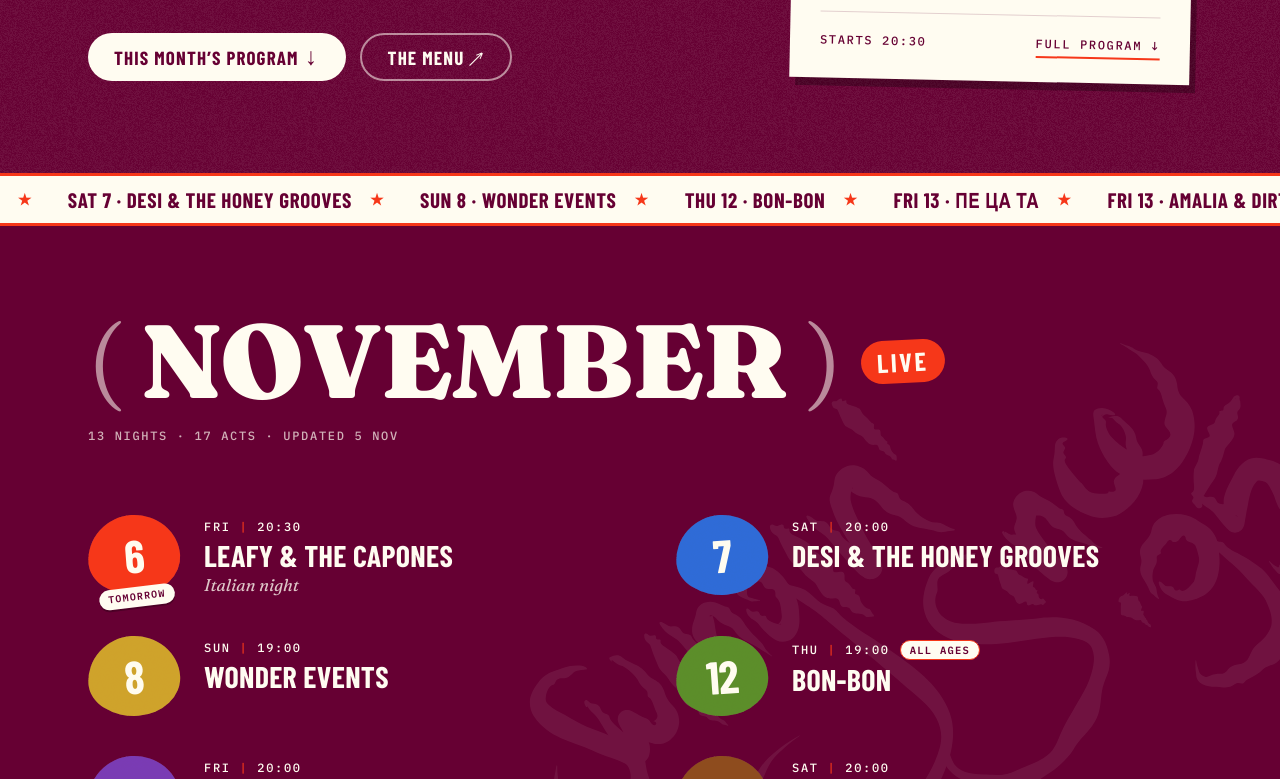
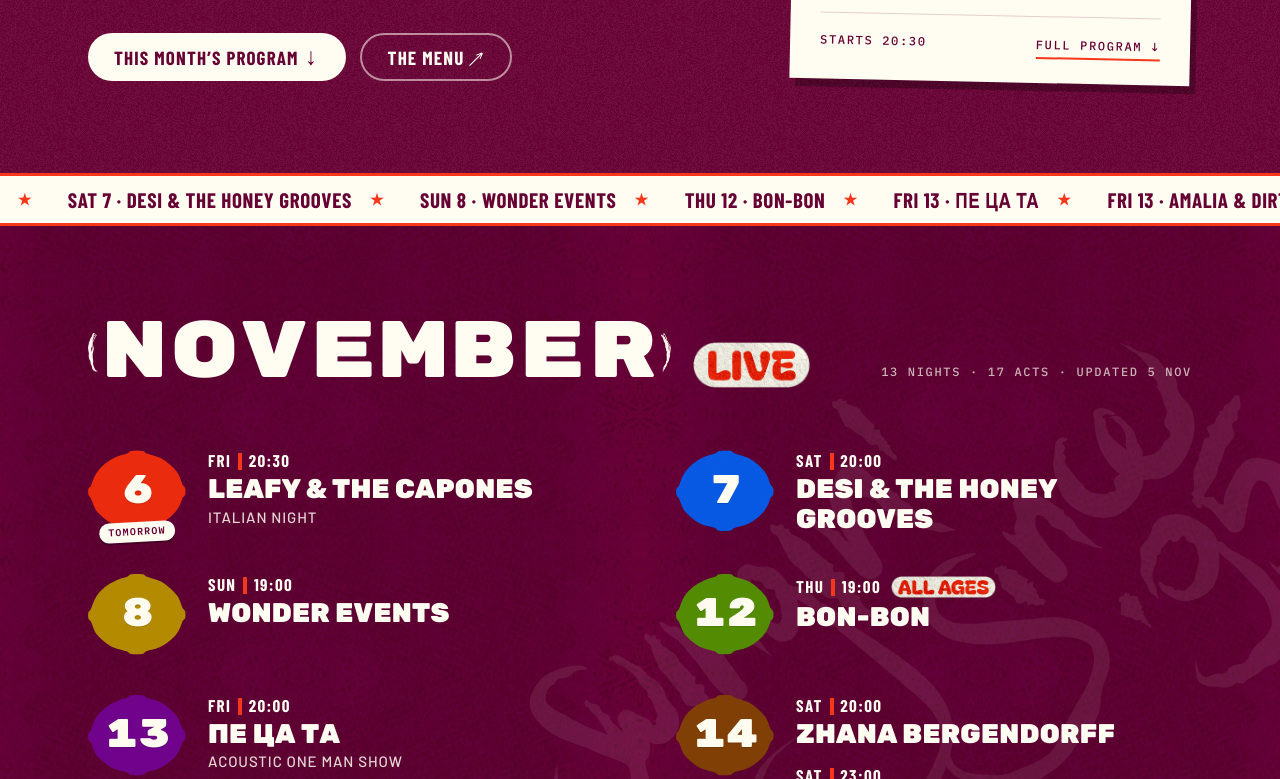
Before and after one commit to swingsofia95/swing-site, a plain HTML site: page index.html in a window 1280 px wide. Shown: the part 590-1369 px from the top of the page. Drawn offline with nearby package versions, Linux system fonts and the light colour scheme; a web font is replaced by a local one.

Commit message:
Program section styled after the monthly poster
Date pills now use the blob outline traced from the Instagram poster
(clip-path) in the poster's sampled colours; the LIVE and ALL AGES badges
and the hand-drawn parentheses are cut from the poster as PNGs; the
section background is a mirrored tile of the poster's texture. Rubik and
Rubik Mono One stand in for the poster fonts until the real files arrive.

Co-Authored-By: Claude Fable 5.1 <noreply@anthropic.com>
Claude-Session: https://claude.ai/code/session_014caKxhhsKNwhK1Qa1qo7BS

```diff
--- a/index.html
+++ b/index.html
@@ -18,7 +18,7 @@
 <link rel="apple-touch-icon" href="assets/icon-180.png">
 <link rel="preconnect" href="https://fonts.googleapis.com">
 <link rel="preconnect" href="https://fonts.gstatic.com" crossorigin>
-<link rel="stylesheet" href="https://fonts.googleapis.com/css2?family=Barlow+Condensed:ital,wght@0,500;0,600;0,700;0,800;0,900;1,500&family=Fraunces:ital,opsz,wght,SOFT,WONK@0,9..144,300..900,0..100,0..1;1,9..144,300..900,0..100,0..1&family=IBM+Plex+Mono:wght@400;500;600&family=Oswald:wght@600;700&family=Playfair+Display:ital,wght@0,900;1,900&display=swap">
+<link rel="stylesheet" href="https://fonts.googleapis.com/css2?family=Barlow+Condensed:ital,wght@0,500;0,600;0,700;0,800;0,900;1,500&family=Fraunces:ital,opsz,wght,SOFT,WONK@0,9..144,300..900,0..100,0..1;1,9..144,300..900,0..100,0..1&family=IBM+Plex+Mono:wght@400;500;600&family=Oswald:wght@600;700&family=Playfair+Display:ital,wght@0,900;1,900&family=Rubik:wght@900&family=Rubik+Mono+One&family=Barlow:wght@500&display=swap">
 <style>
 /* ------------------------------------------------------------
    SWING homepage. Same brand as the menu site: burgundy ground, cream type,
@@ -38,6 +38,9 @@
   --display:'Fraunces','Playfair Display',Georgia,'Times New Roman',serif;
   --body:'Barlow Condensed','Oswald','Arial Narrow','Roboto Condensed',sans-serif;
   --mono:'IBM Plex Mono',ui-monospace,SFMono-Regular,Menlo,monospace;
+  --poster:'Rubik','Oswald',Arial,sans-serif;            /* stand-in for the poster's act font */
+  --poster-wide:'Rubik Mono One','Rubik','Oswald',sans-serif; /* stand-in for the poster's title font */
+  --wide:'Barlow','Barlow Condensed',Arial,sans-serif;
   --pad:clamp(20px,4vw,48px);
   color-scheme:dark;
 }
@@ -100,7 +103,7 @@ section{scroll-margin-top:12px}
 .next .card{background:var(--fg);color:var(--bg);padding:30px 30px 24px;box-shadow:6px 8px 0 rgba(0,0,0,.28)}
 .next .when{display:flex;align-items:center;gap:10px}
 .next .when::before{content:"";width:10px;height:10px;border-radius:50%;background:var(--accent);flex:0 0 auto}
-.next .act{font:700 clamp(34px,3.6vw,46px)/.95 var(--body);text-transform:uppercase;margin-top:14px;overflow-wrap:anywhere}
+.next .act{font:900 clamp(26px,2.8vw,36px)/1.02 var(--poster);text-transform:uppercase;margin-top:14px;overflow-wrap:anywhere}
 .next .sub{font-size:20px;color:rgba(102,0,51,.82);margin-top:6px}
 .next .foot{display:flex;justify-content:space-between;align-items:center;gap:12px;flex-wrap:wrap;margin-top:24px;border-top:1.5px solid rgba(102,0,51,.18);padding-top:14px}
 .next .foot a{color:var(--bg);text-decoration:none;border-bottom:2px solid var(--accent);padding:6px 0 3px}
@@ -114,37 +117,42 @@ section{scroll-margin-top:12px}
 @keyframes tick{from{transform:translateX(0)}to{transform:translateX(-50%)}}
 @media (prefers-reduced-motion:reduce){.tick{animation:none;flex-wrap:wrap;width:auto;row-gap:8px}}
 
-/* Program */
-#program{position:relative;overflow:hidden}
-#program .wm{position:absolute;right:-4%;top:150px;width:min(72vw,820px);height:auto;opacity:.07;transform:rotate(-14deg);pointer-events:none}
-#program .sax{position:absolute;right:2%;bottom:90px;height:300px;width:auto;transform:rotate(14deg);opacity:.5;pointer-events:none}
+/* Program — the poster, on the web. Blob shape, badges and parentheses are cut from the poster;
+   Rubik / Rubik Mono One stand in for its fonts until the real files are in assets/. */
+#program{position:relative;overflow:hidden;background:#4A0024 url(assets/program-bg.jpg) center/680px auto repeat;background-blend-mode:screen}
+#program::before{content:"";position:absolute;inset:0;background:rgba(102,0,51,.45);pointer-events:none}
+#program .wm{position:absolute;right:-4%;top:150px;width:min(72vw,820px);height:auto;opacity:.08;transform:rotate(-14deg);pointer-events:none}
+#program .sax{position:absolute;right:2%;bottom:90px;height:300px;width:auto;transform:rotate(14deg);opacity:.45;pointer-events:none}
 #program .wrap{padding-top:88px;padding-bottom:96px}
 .prog-head{display:flex;flex-wrap:wrap;align-items:flex-end;justify-content:space-between;gap:20px 40px}
-.prog-head h2{margin:0;display:flex;align-items:center;gap:20px;flex-wrap:wrap}
-.prog-head .month{font-size:clamp(40px,10.5vw,104px);font-weight:900;line-height:.9;letter-spacing:-.01em;text-transform:uppercase;white-space:nowrap}
-.prog-head .month.two{white-space:normal;font-size:clamp(32px,7vw,80px)}
-@media (max-width:560px){.prog-foot .btn{width:100%;white-space:normal;line-height:1.15;padding:12px 20px}}
-.prog-head .month i{font-style:normal;font-weight:300;opacity:.55}
-.prog-head .live{background:var(--accent);color:var(--fg);font:800 26px/1 var(--body);letter-spacing:.1em;padding:9px 16px 8px;border-radius:999px;text-transform:uppercase;transform:rotate(-3deg)}
+.prog-head h2{margin:0;display:flex;align-items:center;gap:14px 22px;flex-wrap:wrap}
+.prog-head .title{display:inline-flex;align-items:center;gap:.12em}
+.prog-head .paren{height:1.45em;width:auto;flex:0 0 auto}
+.prog-head .month{font:400 clamp(30px,7.4vw,80px)/.95 var(--poster-wide);letter-spacing:.02em;text-transform:uppercase;white-space:nowrap}
+.prog-head .month.two{white-space:normal;font-size:clamp(24px,5vw,56px)}
+.prog-head .live{height:clamp(34px,4vw,46px);width:auto;display:block;align-self:flex-end;margin-bottom:.1em}
 .prog-head .stats{margin:0 0 10px;color:rgba(255,252,241,.7)}
+@media (max-width:560px){.prog-foot .btn{display:flex;flex-wrap:wrap;justify-content:center;gap:2px 8px;width:100%;line-height:1.3;padding:10px 20px}.prog-foot .btn span{white-space:nowrap}}
 .days{list-style:none;margin:60px 0 0;padding:0;display:grid;grid-template-columns:1fr;gap:40px 72px}
 @media (min-width:900px){.days{grid-template-columns:1fr 1fr}}
-.day{display:flex;gap:24px;align-items:flex-start}
-.pill{position:relative;flex:0 0 auto;width:92px;height:80px;display:flex;align-items:center;justify-content:center;border-radius:50% 50% 48% 52% / 56% 54% 46% 44%;transform:rotate(-4deg);color:var(--fg);font:900 46px/1 var(--body);letter-spacing:-.02em}
-.pill::after{content:"";position:absolute;inset:0;border-radius:inherit;background:url(assets/grain-dark.png) repeat;background-size:160px 160px;opacity:.22;mix-blend-mode:multiply;pointer-events:none}
+.day{display:flex;gap:22px;align-items:flex-start}
+.pillwrap{position:relative;flex:0 0 auto}
+.pill{position:relative;width:98px;height:81px;display:flex;align-items:center;justify-content:center;clip-path:url(#blob);-webkit-clip-path:url(#blob);color:var(--fg);font:400 40px/1 var(--poster-wide);letter-spacing:-.04em;text-shadow:0 1px 0 rgba(0,0,0,.12)}
+.pill::after{content:"";position:absolute;inset:0;background:url(assets/grain-dark.png) repeat;background-size:140px 140px;opacity:.28;mix-blend-mode:multiply;pointer-events:none}
 .pill span{position:relative}
-.pill .chip{position:absolute;left:50%;bottom:-12px;transform:translateX(-50%) rotate(-3deg);background:var(--fg);color:var(--bg);font:600 10px/1 var(--mono);letter-spacing:.12em;text-transform:uppercase;padding:5px 9px;border-radius:999px;white-space:nowrap;box-shadow:0 2px 0 rgba(0,0,0,.25)}
-@media (max-width:560px){.pill{width:76px;height:66px;font-size:38px}.day{gap:18px}}
-.shows{display:flex;flex-direction:column;gap:16px;padding-top:4px;min-width:0;flex:1 1 auto}
-.show{display:flex;flex-direction:column;gap:4px}
-.show .meta{display:flex;align-items:center;gap:10px;flex-wrap:wrap}
-.show .meta i{font-style:normal;color:var(--accent)}
-.show .act{font:700 30px/1.02 var(--body);text-transform:uppercase;letter-spacing:.01em;overflow-wrap:anywhere}
-.badge{display:inline-flex;align-items:center;height:20px;padding:0 9px;border-radius:999px;background:var(--fg);color:var(--bg);border:1.5px solid var(--accent);font:600 10.5px/1 var(--mono);letter-spacing:.12em;text-transform:uppercase}
+.pillwrap .chip{position:absolute;left:50%;bottom:-11px;transform:translateX(-50%) rotate(-3deg);background:var(--fg);color:var(--bg);font:600 10px/1 var(--mono);letter-spacing:.12em;text-transform:uppercase;padding:5px 9px;border-radius:999px;white-space:nowrap;box-shadow:0 2px 0 rgba(0,0,0,.25)}
+@media (max-width:560px){.pill{width:80px;height:66px;font-size:32px}.day{gap:16px}}
+.shows{display:flex;flex-direction:column;gap:18px;padding-top:2px;min-width:0;flex:1 1 auto}
+.show{display:flex;flex-direction:column;gap:3px}
+.show .meta{display:flex;align-items:center;gap:10px;flex-wrap:wrap;font:700 17px/1 var(--body);letter-spacing:.08em;text-transform:uppercase}
+.show .meta i{display:inline-block;width:4px;height:17px;background:var(--accent);margin:0 2px;vertical-align:-3px}
+.show .act{font:900 27px/1.08 var(--poster);text-transform:uppercase;letter-spacing:.01em;overflow-wrap:anywhere;margin-top:2px}
+.show .sub{font:500 15px/1.3 var(--wide);letter-spacing:.06em;text-transform:uppercase;font-style:normal;color:rgba(255,252,241,.85)}
+.badge{display:block;height:22px;width:auto}
 .prog-foot{margin-top:72px;display:flex;flex-wrap:wrap;align-items:center;justify-content:space-between;gap:16px 28px;border-top:1px solid var(--rule);padding-top:28px}
 .prog-foot p{margin:0;font-size:18px;max-width:46ch}
 .empty{margin:60px 0 0;padding:40px;border:2px dashed var(--rule);text-align:center}
-.empty .act{font:700 34px/1 var(--body);text-transform:uppercase}
+.empty .act{font:900 30px/1.1 var(--poster);text-transform:uppercase}
 
 /* About */
 #about{background:var(--fg);color:var(--bg)}
@@ -192,6 +200,8 @@ footer .legal{display:flex;flex-wrap:wrap;justify-content:space-between;gap:8px
 <body>
 <a class="skip" href="#program" data-i18n="skip">Skip to the program</a>
 <div class="grain" aria-hidden="true"></div>
+<!-- The date-blob outline, traced from the poster. Used as a clip-path on every day pill. -->
+<svg width="0" height="0" style="position:absolute" aria-hidden="true" focusable="false"><defs><clipPath id="blob" clipPathUnits="objectBoundingBox"><path d="M.421 .019Q.412 .038 .376 .047Q.339 .055 .281 .085Q.222 .115 .170 .168Q.118 .220 .088 .275Q.059 .330 .045 .387Q.032 .445 .016 .456Q.000 .467 .000 .514Q.000 .560 .016 .571Q.032 .582 .045 .637Q.059 .692 .077 .728Q.095 .764 .149 .821Q.204 .879 .242 .901Q.281 .923 .344 .940Q.407 .956 .416 .975Q.425 .995 .495 .995Q.566 .995 .575 .975Q.584 .956 .638 .942Q.692 .929 .742 .901Q.792 .874 .844 .819Q.896 .764 .921 .712Q.946 .659 .955 .618Q.964 .577 .980 .566Q.995 .555 .995 .505Q.995 .456 .980 .445Q.964 .434 .952 .385Q.941 .335 .921 .291Q.900 .247 .844 .184Q.787 .121 .740 .093Q.692 .066 .640 .052Q.588 .038 .579 .019Q.570 .000 .500 .000Q.430 .000 .421 .019Z"></path></clipPath></defs></svg>
 
 <header class="wrap top">
   <a class="home" href="#top" id="top" aria-label="SWING — home"><img src="assets/logo-cream.svg" alt="SWING" width="118" height="33"></a>
@@ -241,7 +251,7 @@ footer .legal{display:flex;flex-wrap:wrap;justify-content:space-between;gap:8px
     <img class="sax" src="assets/sax.svg" alt="" aria-hidden="true">
     <div class="wrap">
       <div class="prog-head">
-        <h2 id="program-h"><span class="disp month" id="month-title"></span><span class="live" data-i18n="live">Live</span></h2>
+        <h2 id="program-h"><span class="title"><img class="paren" src="assets/paren-left.png" alt="" aria-hidden="true" width="61" height="250"><span class="month" id="month-title"></span><img class="paren" src="assets/paren-right.png" alt="" aria-hidden="true" width="62" height="244"></span><img class="live" src="assets/badge-live.png" alt="Live" width="249" height="98"></h2>
         <p class="mono stats" id="stats"></p>
       </div>
       <div class="err" id="err" role="alert"></div>
@@ -394,7 +404,8 @@ footer .legal{display:flex;flex-wrap:wrap;justify-content:space-between;gap:8px
     }
   };
 
-  var PALETTE = ['#F63719', '#2F6BD8', '#CFA32B', '#5C8E2A', '#7A3BB5', '#8E4C1E'];
+  // Pill colours sampled from the poster (gold nudged darker so cream digits stay readable).
+  var PALETTE = ['#EA2B0E', '#0859E4', '#B38A00', '#538C03', '#70038C', '#803F04'];
   var DAY_MS = 86400000;
 
   var esc = function (s) { return String(s == null ? '' : s).replace(/[&<>"]/g, function (c) { return { '&': '&amp;', '<': '&lt;', '>': '&gt;', '"': '&quot;' }[c]; }); };
@@ -473,8 +484,8 @@ footer .legal{display:flex;flex-wrap:wrap;justify-content:space-between;gap:8px
     if (!months.length) months = [now.getMonth()];
     var title = months.slice(0, 2).map(function (m) { return t.months[m]; }).join(' – ');
     var mt = $('#month-title');
-    mt.innerHTML = '<i>(</i> ' + esc(title) + ' <i>)</i>';
-    mt.className = 'disp month' + (months.length > 1 ? ' two' : '');
+    mt.textContent = title;
+    mt.className = 'month' + (months.length > 1 ? ' two' : '');
 
     // Stats line
     var updated = '';
@@ -502,13 +513,13 @@ footer .legal{display:flex;flex-wrap:wrap;justify-content:space-between;gap:8px
       var chip = d.diff === 0 ? '<span class="chip">' + esc(t.tonight) + '</span>' : d.diff === 1 ? '<span class="chip">' + esc(t.tomorrow) + '</span>' : '';
       var rows = d.shows.map(function (s) {
         return '<div class="show">' +
-          '<div class="meta"><span class="mono">' + esc(d.dow) + ' <i>|</i> ' + esc(s.time) + '</span>' +
-          (s.allAges ? '<span class="badge">' + esc(t.all_ages) + '</span>' : '') + '</div>' +
+          '<div class="meta"><span>' + esc(d.dow) + ' <i></i> ' + esc(s.time) + '</span>' +
+          (s.allAges ? '<img class="badge" src="assets/badge-allages.png" alt="' + esc(t.all_ages) + '" width="253" height="53">' : '') + '</div>' +
           '<div class="act">' + esc(s.act) + '</div>' +
           (s.sub ? '<div class="sub">' + esc(s.sub) + '</div>' : '') +
         '</div>';
       }).join('');
-      return '<li class="day"><div class="pill" style="background:' + d.color + '"><span>' + d.num + '</span>' + chip + '</div><div class="shows">' + rows + '</div></li>';
+      return '<li class="day"><div class="pillwrap"><div class="pill" style="background:' + d.color + '"><span>' + d.num + '</span></div>' + chip + '</div><div class="shows">' + rows + '</div></li>';
     }).join('');
     $('#days').innerHTML = html;
     var old = $('.empty'); if (old) old.parentNode.removeChild(old);
```
Also changed, not shown: assets/badge-allages.png (added), assets/badge-live.png (added), assets/paren-left.png (added), assets/paren-right.png (added), assets/program-bg.jpg (added).
